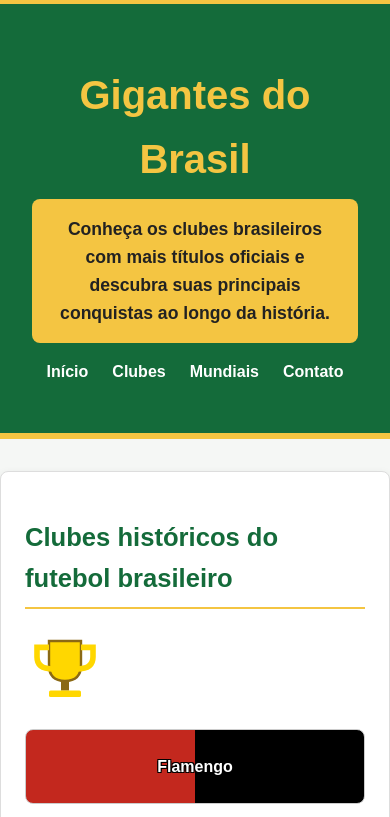
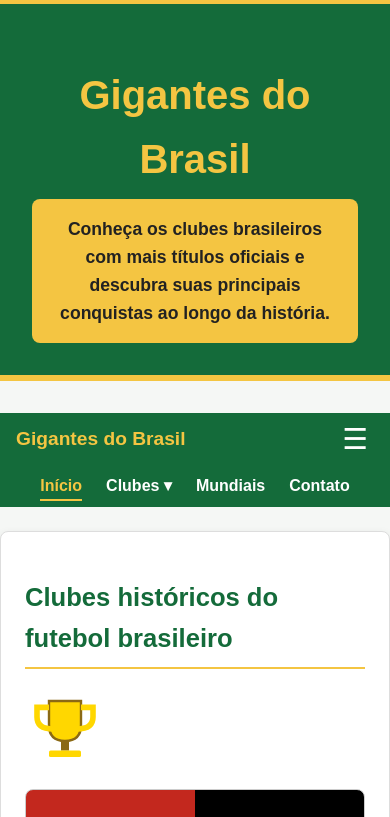
Before and after one commit to severinon344-glitch/projeto-integrador-frontend-neto, a plain HTML site: page index.html in a window 390 px wide. Both pictures are taken after a click on the link "Início". Shown: the top 817 px of the page. Drawn offline with Linux system fonts and the light colour scheme.

Commit message:
feat: adicionar navbar sticky com dropdown e menu hamburguer

```diff
--- a/css/style.css
+++ b/css/style.css
@@ -218,3 +218,87 @@ section .grade-clubes {
         -1px  1px 0 #000000,
          1px  1px 0 #000000;
 }
+/* Destaque do item ativo na navegação */
+.menu-navegacao a.ativo {
+    color: var(--cor-secundaria);
+    border-bottom: 2px solid var(--cor-secundaria);
+    padding-bottom: 5px;
+}
+/* Menu dropdown */
+.dropdown {
+    position: relative;
+}
+
+.menu-navegacao .submenu {
+    display: none;
+    position: absolute;
+    top: 100%;
+    left: 0;
+    min-width: 160px;
+    background-color: var(--cor-primaria);
+    list-style: none;
+    padding: 0;
+    margin: 0;
+    border-radius: var(--raio-borda);
+}
+
+.submenu a {
+    display: block;
+    padding: 12px;
+    text-align: left;
+}
+
+.dropdown:hover .submenu,
+.dropdown:focus-within .submenu {
+    display: block;
+}
+/* Barra de navegação sticky */
+.navbar {
+    position: sticky;
+    top: 0;
+    z-index: 10;
+    background-color: var(--cor-primaria);
+    padding: 0.5rem 1rem;
+}
+
+.navbar .menu-navegacao {
+    margin: 0;
+}
+/* Botão de menu hambúrguer */
+.menu-hamburguer {
+    display: none;
+    background: transparent;
+    color: var(--cor-branca);
+    border: none;
+    font-size: 1.8rem;
+    cursor: pointer;
+}
+
+/* Exibição do botão em telas menores */
+@media (max-width: 600px) {
+    .menu-hamburguer {
+        display: block;
+        margin-left: auto;
+    }
+}
+/* Alinhamento da logo e da navegação */
+.navbar {
+    display: flex;
+    justify-content: space-between;
+    align-items: center;
+    flex-wrap: wrap;
+    gap: 1rem;
+}
+
+.navbar .logo {
+    color: var(--cor-secundaria);
+    font-size: 1.2rem;
+    font-weight: bold;
+    text-decoration: none;
+}
+
+@media (max-width: 600px) {
+    .navbar .menu-navegacao {
+        width: 100%;
+    }
+}
--- a/index.html
+++ b/index.html
@@ -17,15 +17,39 @@
         Conheça os clubes brasileiros com mais títulos oficiais
         e descubra suas principais conquistas ao longo da história.
     </p>
-        <nav aria-label="Navegação principal">
+</header>
+
+<nav class="navbar" aria-label="Navegação principal">
+    <a href="#cabecalho-principal" class="logo">
+    Gigantes do Brasil
+</a>
+
+    <button class="menu-hamburguer"
+            type="button"
+            aria-label="Abrir menu de navegação"
+            aria-expanded="false">
+        ☰
+    </button>
+
     <ul class="menu-navegacao">
-                <li><a href="#cabecalho-principal">Início</a></li>
-                <li><a href="#clubes">Clubes</a></li>
+        <li><a href="#cabecalho-principal" class="ativo">Início</a></li>
+
+        <li class="dropdown">
+            <a href="#clubes">Clubes ▾</a>
+
+            <ul class="submenu">
+                <li><a href="#flamengo">Flamengo</a></li>
+                <li><a href="#palmeiras">Palmeiras</a></li>
+                <li><a href="#sao-paulo">São Paulo</a></li>
+                <li><a href="#santos">Santos</a></li>
+                <li><a href="#corinthians">Corinthians</a></li>
+            </ul>
+        </li>
+
         <li><a href="#mundiais">Mundiais</a></li>
         <li><a href="#contato">Contato</a></li>
     </ul>
 </nav>
-    </header>
 
     <main>
 
@@ -54,11 +78,11 @@
 
 
             <ul class="grade-clubes">
-                <li>Flamengo</li>
-                <li>Palmeiras</li>
-                <li>São Paulo</li>
-                <li>Santos</li>
-                <li>Corinthians</li>
+                <li id="flamengo">Flamengo</li>
+                <li id="palmeiras">Palmeiras</li>
+                <li id="sao-paulo">São Paulo</li>
+                <li id="santos">Santos</li>
+                <li id="corinthians">Corinthians</li>
             </ul>
         </section>
 
@@ -204,6 +228,7 @@
         <p>Gigantes do Brasil — Projeto Integrador</p>
     </footer>
     <script src="js/grafico.js"></script>
+    <script src="js/navegacao.js"></script>
 </body>
 
 </html>
--- /dev/null
+++ b/js/navegacao.js
@@ -0,0 +1,12 @@
+// Atualiza o item ativo do menu de navegação
+const linksMenu = document.querySelectorAll(".menu-navegacao > li > a");
+
+linksMenu.forEach(link => {
+    link.addEventListener("click", () => {
+        linksMenu.forEach(item => {
+            item.classList.remove("ativo");
+        });
+
+        link.classList.add("ativo");
+    });
+});
```
Lines whose indentation alone changed are shown as unchanged.
